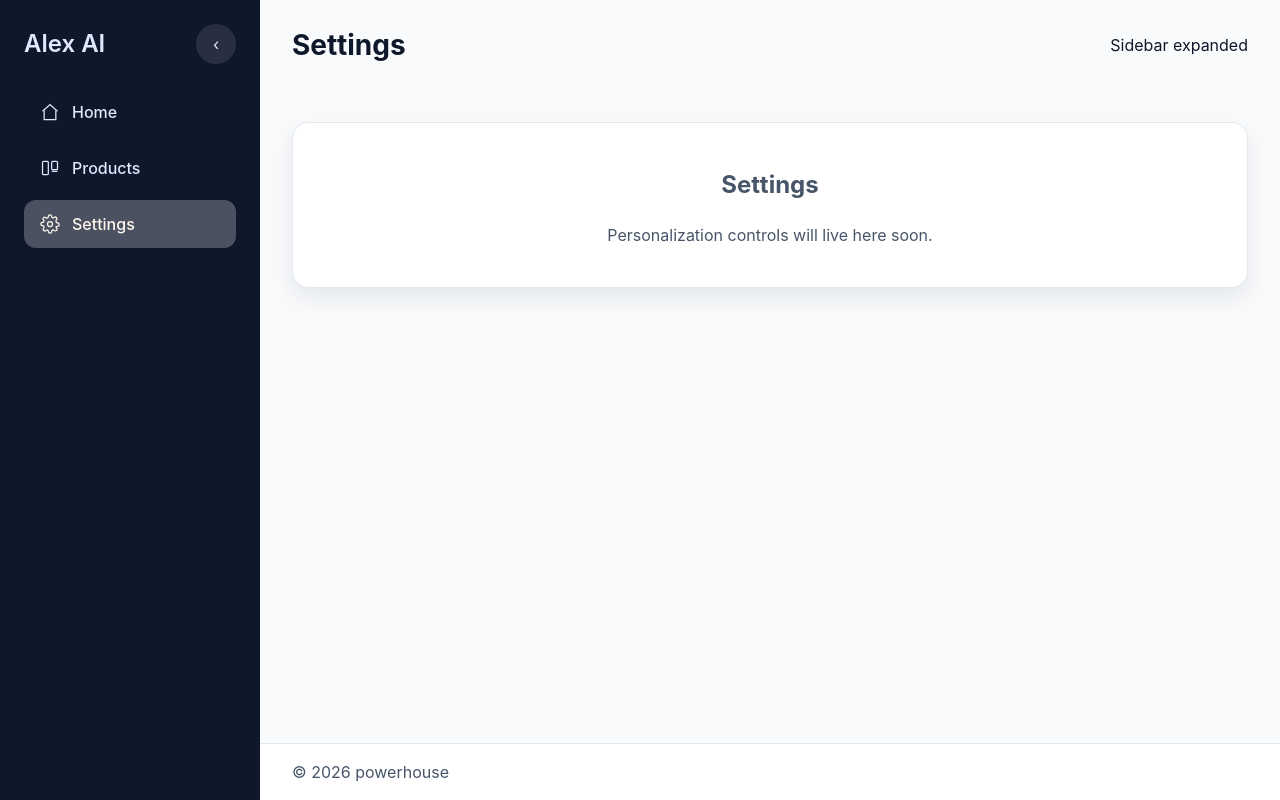
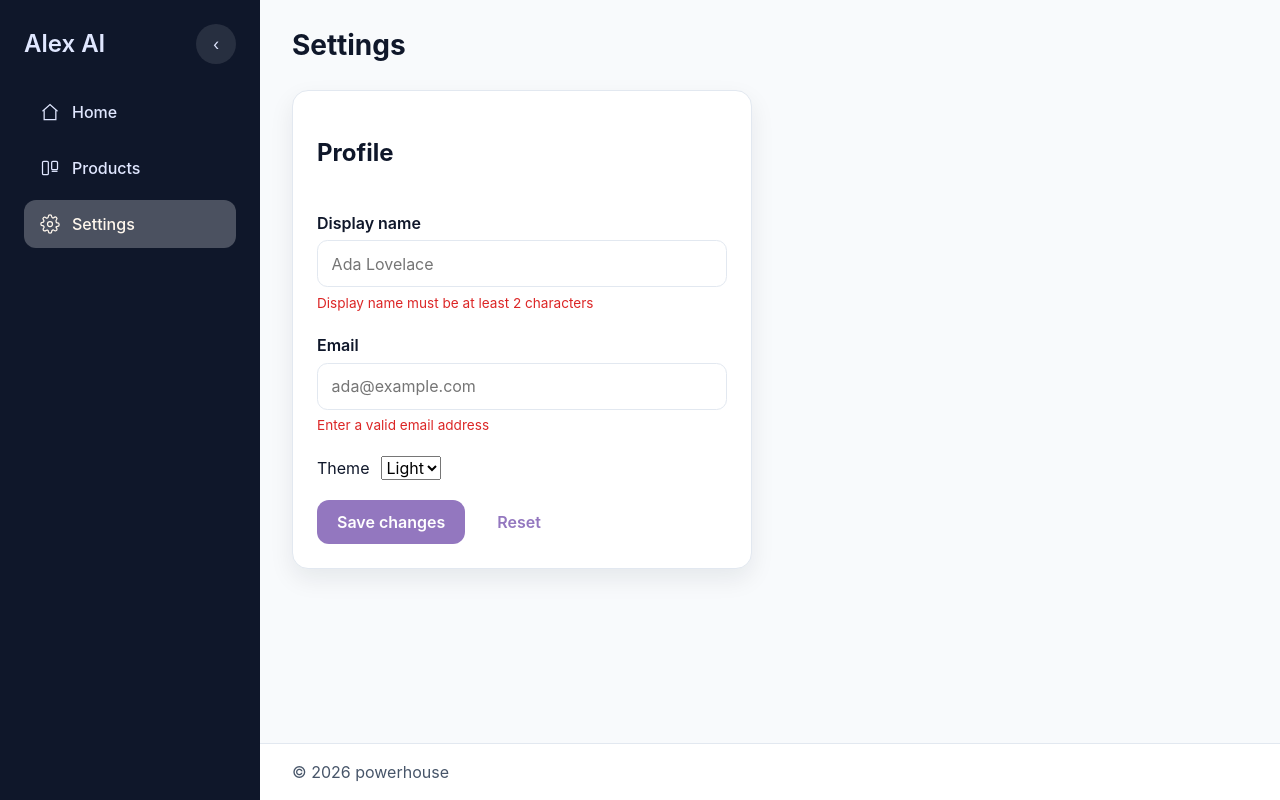
Before and after one commit to legal-product/react-openclaw, a React (Vite) app: page /settings in a window 1280 px wide. Built offline with nearby package versions, Linux system fonts and the light colour scheme.

Commit message:
feat: add settings workflow and toast infrastructure

```diff
--- a/src/components/app-shell/AppShell.tsx
+++ b/src/components/app-shell/AppShell.tsx
@@ -3,6 +3,7 @@ import { useLocation } from 'react-router-dom'
 import { NAV_ITEMS } from '../../app/navigation'
 import { useLocalStorageState } from '../../hooks/useLocalStorage'
 import { useMediaQuery } from '../../hooks/useMediaQuery'
+import { useThemeSync } from '../../hooks/useThemeSync'
 import { Sidebar } from '../sidebar/Sidebar'
 import { Button } from '../ui/Button'
 
@@ -15,6 +16,7 @@ export const AppShell = ({ children, footerNote }: AppShellProps) => {
   const [mobileOpen, setMobileOpen] = useState(false)
   const isMobile = useMediaQuery('(max-width: 900px)')
   const location = useLocation()
+  useThemeSync()
 
   const closeMobileNav = useCallback(() => setMobileOpen(false), [])
 
--- /dev/null
+++ b/src/components/ui/ToastContext.tsx
@@ -0,0 +1,21 @@
+import { createContext, useContext } from 'react'
+
+export type ToastOptions = {
+  message: string
+  type?: 'success' | 'error'
+  durationMs?: number
+}
+
+type ToastContextValue = {
+  pushToast: (toast: ToastOptions) => void
+}
+
+export const ToastContext = createContext<ToastContextValue | undefined>(undefined)
+
+export const useToast = () => {
+  const context = useContext(ToastContext)
+  if (!context) {
+    throw new Error('useToast must be used within ToastProvider')
+  }
+  return context
+}
--- /dev/null
+++ b/src/components/ui/ToastProvider.tsx
@@ -0,0 +1,42 @@
+import { PropsWithChildren, useCallback, useMemo, useState } from 'react'
+import { generateId } from '../../lib/utils'
+import { ToastContext, type ToastOptions } from './ToastContext'
+
+type ToastEntry = ToastOptions & { id: string; type: 'success' | 'error'; durationMs: number }
+
+export const ToastProvider = ({ children }: PropsWithChildren) => {
+  const [toasts, setToasts] = useState<ToastEntry[]>([])
+
+  const removeToast = useCallback((id: string) => {
+    setToasts((current) => current.filter((toast) => toast.id !== id))
+  }, [])
+
+  const pushToast = useCallback(
+    (toast: ToastOptions) => {
+      const entry: ToastEntry = {
+        id: generateId('toast'),
+        type: toast.type ?? 'success',
+        durationMs: toast.durationMs ?? 3500,
+        message: toast.message,
+      }
+      setToasts((current) => [...current, entry])
+      window.setTimeout(() => removeToast(entry.id), entry.durationMs)
+    },
+    [removeToast],
+  )
+
+  const contextValue = useMemo(() => ({ pushToast }), [pushToast])
+
+  return (
+    <ToastContext.Provider value={contextValue}>
+      {children}
+      <div className="toast-stack" aria-live="polite">
+        {toasts.map((toast) => (
+          <div key={toast.id} className={`toast toast--${toast.type}`}>
+            {toast.message}
+          </div>
+        ))}
+      </div>
+    </ToastContext.Provider>
+  )
+}
--- a/src/features/settings/SettingsPage.tsx
+++ b/src/features/settings/SettingsPage.tsx
@@ -1,10 +1,119 @@
+import { FormEvent, useEffect, useMemo, useState } from 'react'
 import { Card } from '../../components/ui/Card'
+import { Input } from '../../components/ui/Input'
+import { Button } from '../../components/ui/Button'
+import { useLocalStorageState } from '../../hooks/useLocalStorage'
+import { useToast } from '../../components/ui/ToastContext'
+import { applyDocumentTheme } from '../../lib/theme'
+
+type SettingsForm = {
+  displayName: string
+  email: string
+  theme: 'light' | 'dark'
+}
+
+const SETTINGS_KEY = 'alexai:settings'
+const DEFAULT_SETTINGS: SettingsForm = {
+  displayName: '',
+  email: '',
+  theme: 'light',
+}
+
+const emailRegex = /^[\w-.]+@([\w-]+\.)+[\w-]{2,}$/
 
 const SettingsPage = () => {
+  const { pushToast } = useToast()
+  const [savedSettings, setSavedSettings] = useLocalStorageState<SettingsForm>(
+    SETTINGS_KEY,
+    DEFAULT_SETTINGS,
+  )
+  const [formState, setFormState] = useState<SettingsForm>(savedSettings)
+
+  useEffect(() => {
+    setFormState(savedSettings)
+  }, [savedSettings])
+
+  useEffect(() => {
+    applyDocumentTheme(savedSettings.theme)
+  }, [savedSettings.theme])
+
+  const errors = useMemo(() => {
+    const result: Record<keyof SettingsForm, string | null> = {
+      displayName: null,
+      email: null,
+      theme: null,
+    }
+
+    if (formState.displayName.trim().length < 2) {
+      result.displayName = 'Display name must be at least 2 characters'
+    }
+    if (!emailRegex.test(formState.email.trim())) {
+      result.email = 'Enter a valid email address'
+    }
+
+    return result
+  }, [formState])
+
+  const isDirty = useMemo(
+    () => JSON.stringify(formState) !== JSON.stringify(savedSettings),
+    [formState, savedSettings],
+  )
+
+  const isValid = !errors.displayName && !errors.email
+
+  const updateField = <K extends keyof SettingsForm>(key: K, value: SettingsForm[K]) => {
+    setFormState((prev) => ({ ...prev, [key]: value }))
+  }
+
+  const handleSubmit = (event: FormEvent<HTMLFormElement>) => {
+    event.preventDefault()
+    if (!isDirty || !isValid) {
+      return
+    }
+    setSavedSettings(formState)
+    applyDocumentTheme(formState.theme)
+    pushToast({ message: 'Settings saved', type: 'success' })
+  }
+
   return (
-    <Card className="products-state" style={{ textAlign: 'center' }}>
-      <h2>Settings</h2>
-      <p>Personalization controls will live here soon.</p>
+    <Card as="form" className="settings-form" onSubmit={handleSubmit}>
+      <h2>Profile</h2>
+      <Input
+        label="Display name"
+        name="displayName"
+        value={formState.displayName}
+        onChange={(event) => updateField('displayName', event.currentTarget.value)}
+        error={errors.displayName ?? undefined}
+        placeholder="Ada Lovelace"
+      />
+      <Input
+        label="Email"
+        name="email"
+        type="email"
+        value={formState.email}
+        onChange={(event) => updateField('email', event.currentTarget.value)}
+        error={errors.email ?? undefined}
+        placeholder="ada@example.com"
+      />
+      <div className="theme-toggle">
+        <label htmlFor="theme-select">Theme</label>
+        <select
+          id="theme-select"
+          value={formState.theme}
+          onChange={(event) => updateField('theme', event.currentTarget.value as SettingsForm['theme'])}
+        >
+          <option value="light">Light</option>
+          <option value="dark">Dark</option>
+        </select>
+      </div>
+      <div className="settings-actions">
+        <Button type="submit" disabled={!isDirty || !isValid}>
+          Save changes
+        </Button>
+        <Button type="button" variant="ghost" disabled={!isDirty} onClick={() => setFormState(savedSettings)}>
+          Reset
+        </Button>
+      </div>
     </Card>
   )
 }
--- /dev/null
+++ b/src/hooks/useThemeSync.ts
@@ -0,0 +1,22 @@
+import { useEffect } from 'react'
+import { applyDocumentTheme, readThemePreference, SETTINGS_STORAGE_KEY } from '../lib/theme'
+
+export function useThemeSync() {
+  useEffect(() => {
+    const apply = () => {
+      const theme = readThemePreference()
+      applyDocumentTheme(theme)
+    }
+
+    apply()
+
+    const handleStorage = (event: StorageEvent) => {
+      if (event.key === SETTINGS_STORAGE_KEY) {
+        apply()
+      }
+    }
+
+    window.addEventListener('storage', handleStorage)
+    return () => window.removeEventListener('storage', handleStorage)
+  }, [])
+}
--- a/src/index.css
+++ b/src/index.css
@@ -38,6 +38,18 @@ body {
 #root {
   min-height: 100vh;
 }
+
+.sr-only {
+  position: absolute;
+  width: 1px;
+  height: 1px;
+  padding: 0;
+  margin: -1px;
+  overflow: hidden;
+  clip: rect(0, 0, 0, 0);
+  border: 0;
+}
+
 
 button,
 input,
--- /dev/null
+++ b/src/lib/theme.ts
@@ -0,0 +1,42 @@
+export type ThemeChoice = 'light' | 'dark'
+
+const SETTINGS_KEY = 'alexai:settings'
+const FALLBACK: ThemeChoice = 'light'
+const isBrowser = typeof window !== 'undefined'
+
+export function readThemePreference(): ThemeChoice {
+  if (!isBrowser) {
+    return FALLBACK
+  }
+  try {
+    const stored = window.localStorage.getItem(SETTINGS_KEY)
+    if (!stored) return FALLBACK
+    const parsed = JSON.parse(stored)
+    if (typeof parsed?.theme === 'string') {
+      return parsed.theme === 'dark' ? 'dark' : 'light'
+    }
+    return FALLBACK
+  } catch (error) {
+    console.warn('Unable to read stored theme', error)
+    return FALLBACK
+  }
+}
+
+export function applyDocumentTheme(theme: ThemeChoice) {
+  if (!isBrowser) return
+  document.documentElement.dataset.theme = theme
+}
+
+export function persistTheme(theme: ThemeChoice) {
+  if (!isBrowser) return
+  try {
+    const stored = window.localStorage.getItem(SETTINGS_KEY)
+    const parsed = stored ? JSON.parse(stored) : {}
+    const next = { ...parsed, theme }
+    window.localStorage.setItem(SETTINGS_KEY, JSON.stringify(next))
+  } catch (error) {
+    console.warn('Unable to persist theme', error)
+  }
+}
+
+export const SETTINGS_STORAGE_KEY = SETTINGS_KEY
```
Also changed, not shown: src/app/App.tsx (+6 -3 lines), src/test/test-utils.tsx (+6 -1 lines), 1 other file (tests, documents, lock files or other folders).
